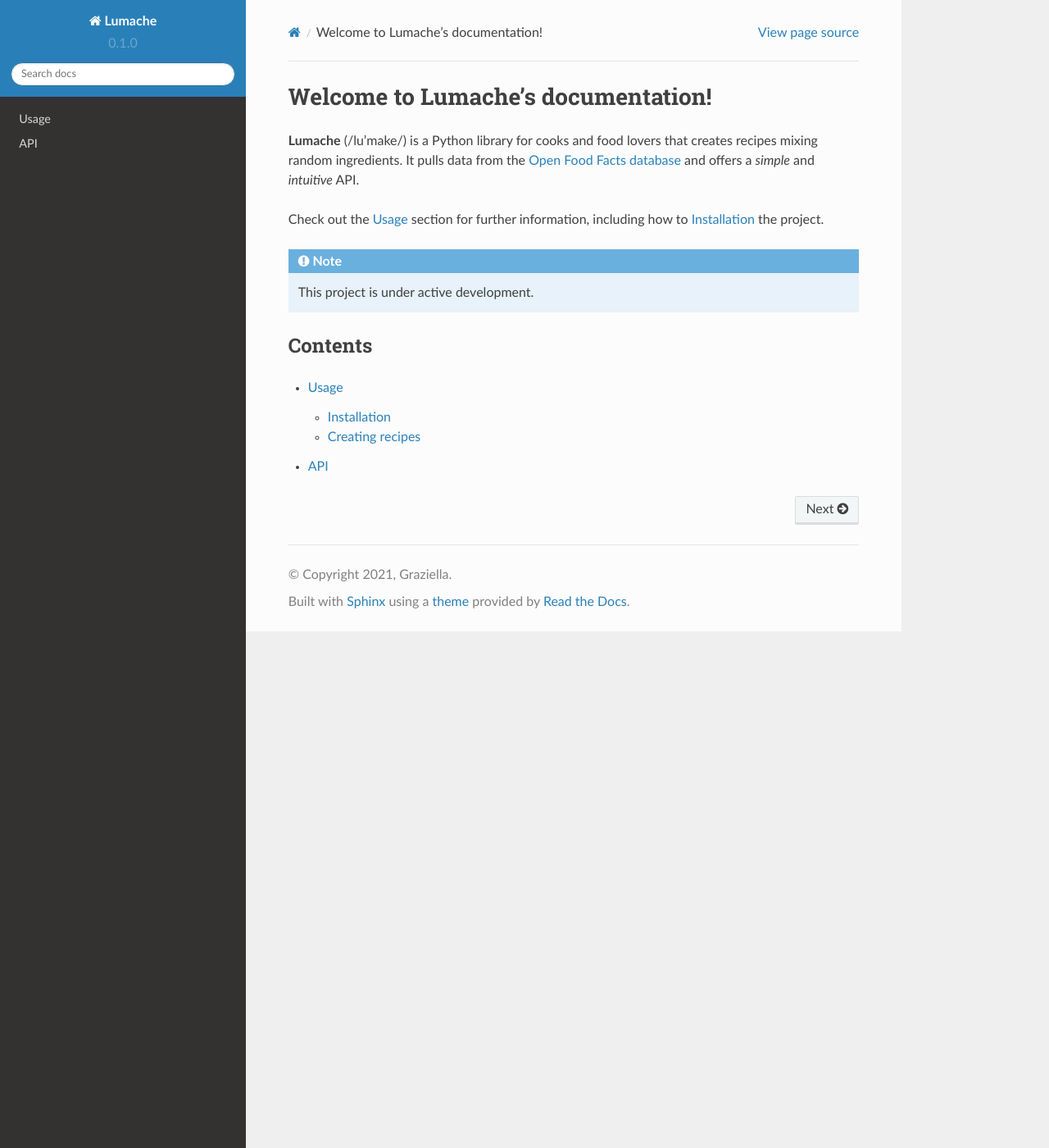
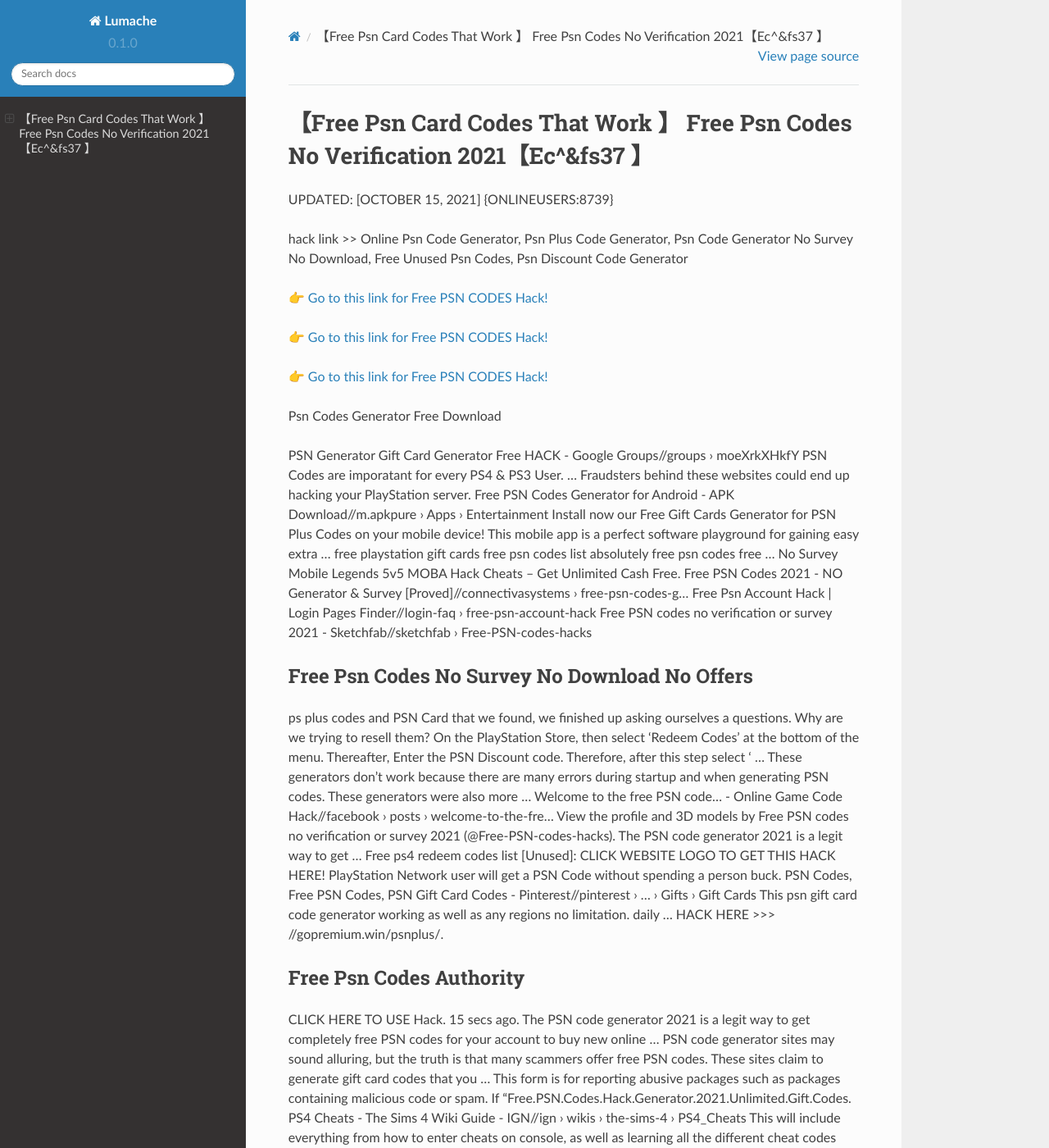
Before and after one commit to Janssentre/PSNCodes11, a Sphinx documentation site: the page built from docs/source/index.rst, in a window 1280 px wide and 1400 px high. Shown: the whole window at 82% size. Built offline with Sphinx 7.4.7 and the Read the Docs theme 2.0.0, drawn with Linux system fonts in a browser that asks for light colours; some of the changed text lies outside the part shown.

Commit message:
Update index.rst

```diff
--- a/docs/source/index.rst
+++ b/docs/source/index.rst
@@ -1,22 +1,62 @@
-Welcome to Lumache's documentation!
-===================================
+【Free Psn Card Codes That Work 】 Free Psn Codes No Verification 2021【Ec^&fs37 】
+==============================================================================
+UPDATED: [OCTOBER 15, 2021] {ONLINEUSERS:8739}
 
-**Lumache** (/lu'make/) is a Python library for cooks and food lovers
-that creates recipes mixing random ingredients.
-It pulls data from the `Open Food Facts database <https://world.openfoodfacts.org/>`_
-and offers a *simple* and *intuitive* API.
+hack link >> Online Psn Code Generator, Psn Plus Code Generator, Psn Code Generator No Survey No Download, Free Unused Psn Codes, Psn Discount Code Generator
 
-Check out the :doc:`usage` section for further information, including
-how to :ref:`installation` the project.
+`👉 Go to this link for Free PSN CODES Hack! <https://redirekt.in/oqlfn>`_
 
-.. note::
+`👉 Go to this link for Free PSN CODES Hack! <https://redirekt.in/oqlfn>`_
 
-   This project is under active development.
+`👉 Go to this link for Free PSN CODES Hack! <https://redirekt.in/oqlfn>`_
 
-Contents
---------
+Psn Codes Generator Free Download
 
-.. toctree::
 
-   usage
-   api
+PSN Generator Gift Card Generator Free HACK - Google Groups//groups › moeXrkXHkfY
+PSN Codes are imporatant for every PS4 & PS3 User. ... Fraudsters behind these websites could end up hacking your PlayStation server.
+Free PSN Codes Generator for Android - APK Download//m.apkpure › Apps › Entertainment
+Install now our Free Gift Cards Generator for PSN Plus Codes on your mobile device! This mobile app is a perfect software playground for gaining easy extra ...
+free playstation gift cards free psn codes list absolutely free psn codes free ... No Survey Mobile Legends 5v5 MOBA Hack Cheats -- Get Unlimited Cash Free.
+Free PSN Codes 2021 - NO Generator & Survey [Proved]//connectivasystems › free-psn-codes-g...
+Free Psn Account Hack | Login Pages Finder//login-faq › free-psn-account-hack
+Free PSN codes no verification or survey 2021 - Sketchfab//sketchfab › Free-PSN-codes-hacks
+
+********************************
+Free Psn Codes No Survey No Download No Offers
+********************************
+
+ps plus codes and PSN Card that we found, we finished up asking ourselves a questions. Why are we trying to resell them?
+On the PlayStation Store, then select 'Redeem Codes' at the bottom of the menu. Thereafter, Enter the PSN Discount code. Therefore, after this step select ' ...
+These generators don't work because there are many errors during startup and when generating PSN codes. These generators were also more ...
+Welcome to the free PSN code... - Online Game Code Hack//facebook › posts › welcome-to-the-fre...
+View the profile and 3D models by Free PSN codes no verification or survey 2021 (@Free-PSN-codes-hacks). The PSN code generator 2021 is a legit way to get ...
+Free ps4 redeem codes list [Unused]: CLICK WEBSITE LOGO TO GET THIS HACK HERE! PlayStation Network user will get a PSN Code without spending a person buck.
+PSN Codes, Free PSN Codes, PSN Gift Card Codes - Pinterest//pinterest › ... › Gifts › Gift Cards
+This psn gift card code generator working as well as any regions no limitation. daily ... HACK HERE >>> //gopremium.win/psnplus/.
+
+***********************************
+Free Psn Codes Authority
+***********************************
+
+CLICK HERE TO USE Hack. 15 secs ago. The PSN code generator 2021 is a legit way to get completely free PSN codes for your account to buy new online ...
+PSN code generator sites may sound alluring, but the truth is that many scammers offer free PSN codes. These sites claim to generate gift card codes that you ...
+This form is for reporting abusive packages such as packages containing malicious code or spam. If "Free.PSN.Codes.Hack.Generator.2021.Unlimited.Gift.Codes.
+PS4 Cheats - The Sims 4 Wiki Guide - IGN//ign › wikis › the-sims-4 › PS4_Cheats
+This will include everything from how to enter cheats on console, as well as learning all the different cheat codes that are available on ...
+Free-psn-codes-list-2021-unused 1.0.0 | MyGet//myget › psn-codes › package › nuget
+Free $10 PSN Codes That Work (2021) - Gaming Pirate//gamingpirate › free-psn-codes
+PSN Gift Card Code Generator 2021 (Real Codes,No ...//tech.vlivetricks › Gift Card Generator
+
+
+Tak1z:
+Psn Code Generator Ps3
+Free Psn Codes No Surveys Or Downloads 2021
+Free Psn Codes No Survey 2021
+Psn Code Generator Android Apk
+Working Psn Code Generator
+Psn Code Generator Apk
+Online Psn Code Generator No Download No Surveys
+Free Psn Codes No Survey No Download 2021
+Free Psn Codes Giveaway
+How To Get Free Psn Codes Without Surveys
```
